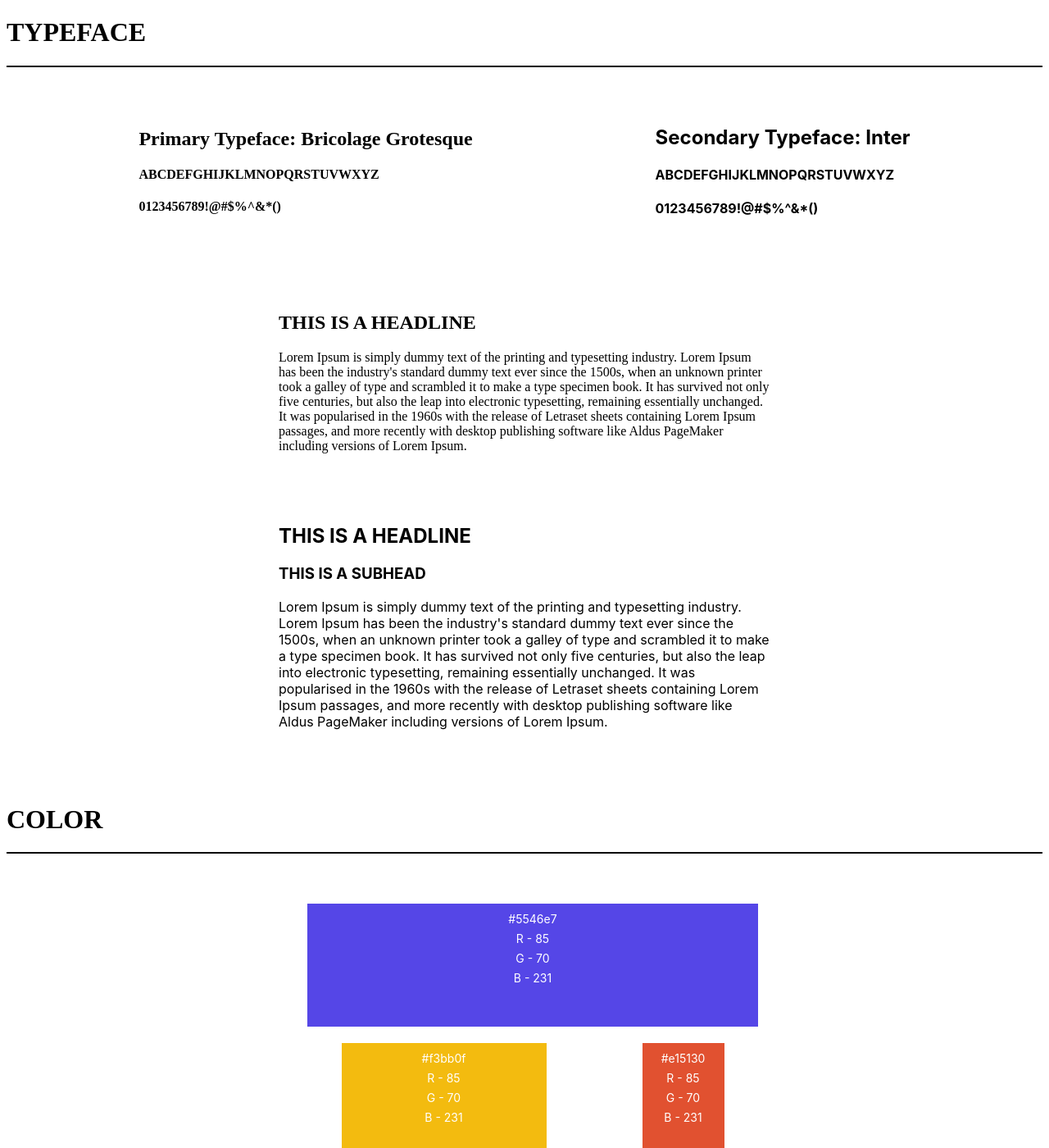
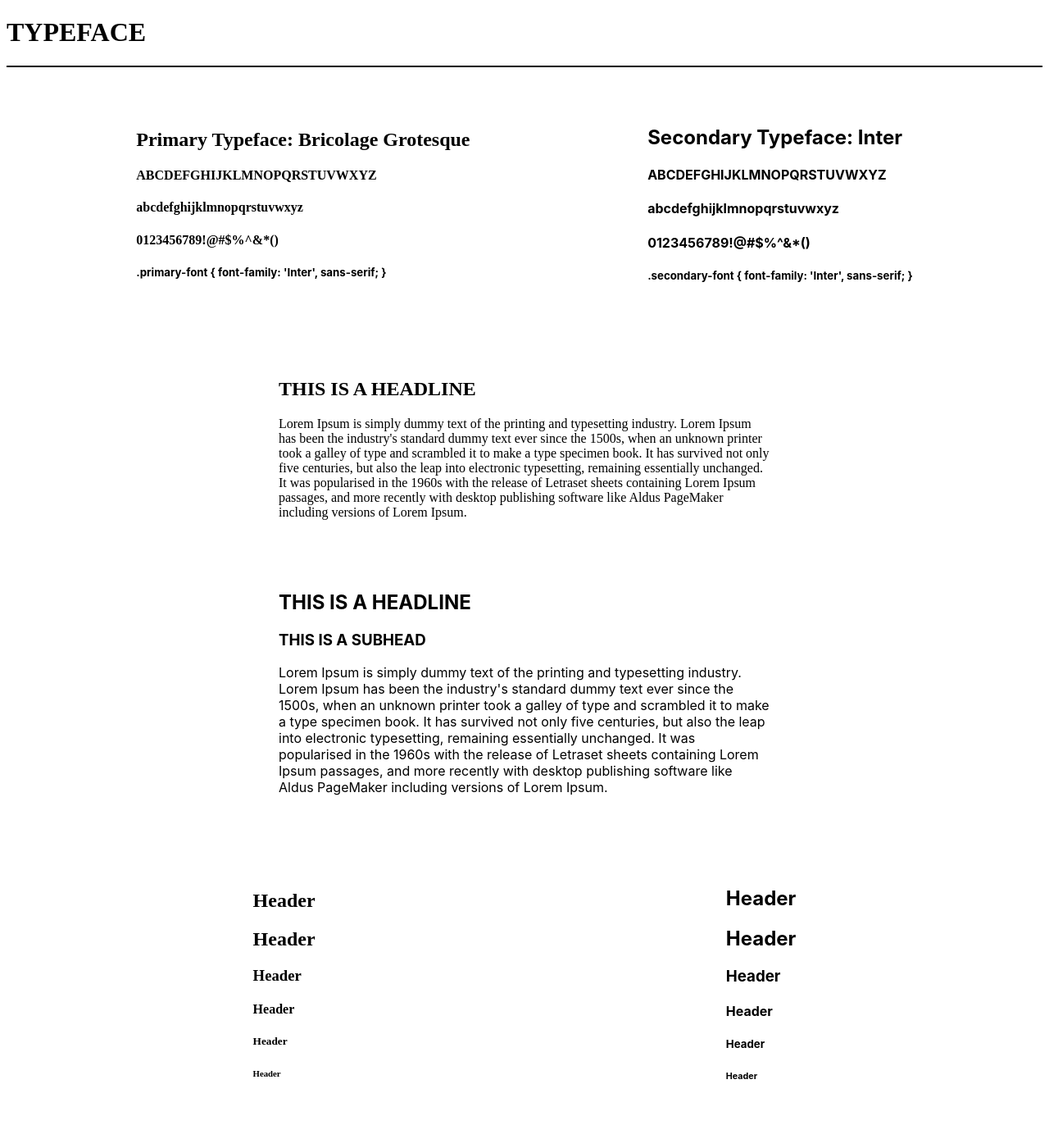
Before and after one commit to Holden-dip/Portfolio-Main, a Jekyll site: the page style-guide/index.html, which Jekyll copies as it is, in a window 1280 px wide and 1400 px high. Shown: the whole window at 82% size. Built offline with Jekyll 4.4.1, drawn with Linux system fonts in a browser that asks for light colours; some of the changed text lies outside the part shown.

Commit message:
April 2nd update

```diff
--- a/style-guide/index.html
+++ b/style-guide/index.html
@@ -13,13 +13,17 @@
 	<div>
 		<h2 class="primary-font">Primary Typeface: Bricolage Grotesque </h2>
 			<h4 class="primary-font">ABCDEFGHIJKLMNOPQRSTUVWXYZ </h4>
+			<h4 class="primary-font"> abcdefghijklmnopqrstuvwxyz</h4>
 			<h4 class="primary-font">0123456789!@#$%^&*()</h4>
+			<h5 class="secondary-font">  .primary-font { font-family: 'Inter', sans-serif; }</h5>
 	</div>
 
 	<div>
 			<h2 class="secondary-font">Secondary Typeface: Inter</h2>
 			<h4 class="secondary-font">ABCDEFGHIJKLMNOPQRSTUVWXYZ</h4>
+			<h4 class="secondary-font"> abcdefghijklmnopqrstuvwxyz</h4>
 			<h4 class="secondary-font">0123456789!@#$%^&*()</h4>
+			<h5 class="secondary-font">  .secondary-font { font-family: 'Inter', sans-serif; }</h5>
 	</div>
 
 	</section>
@@ -39,6 +43,27 @@
 		</article>
 	</section>
 
+	<section class = "flex-container">
+			<div>
+			<h1 class="primary-font">Header</h1>
+			<h2 class="primary-font">Header</h2>
+			<h3 class="primary-font">Header</h3>
+			<h4 class="primary-font">Header</h4>
+			<h5 class="primary-font">Header</h5>
+			<h6 class="primary-font">Header</h6>
+			</div>
+
+			<div>
+			<h1 class="secondary-font">Header</h1>
+			<h2 class="secondary-font">Header</h2>
+			<h3 class="secondary-font">Header</h3>
+			<h4 class="secondary-font">Header</h4>
+			<h5 class="secondary-font">Header</h5>
+			<h6 class="secondary-font">Header</h6>
+			</div>
+
+		</section>
+
 	<h1 class="primary-font"> COLOR </h1>
 		<hr>
 	<section> <!-- Color section -->
@@ -54,18 +79,18 @@
 			<li class="color-two">
 
 				<p>#f3bb0f</p>
-		  		<p>R - 85</p>
-				<p>G - 70</p>
-				<p>B - 231</p>
+		  		<p>R - 243</p>
+				<p>G - 187</p>
+				<p>B - 15</p>
 
 		  </li>
 
 			<li class="color-three">
 
-				<p>#e15130</p>
-				<p>R - 85</p>
-				<p>G - 70</p>
-				<p>B - 231</p>
+			  <p>#e15130</p>
+				<p>R - 225</p>
+				<p>G - 81</p>
+				<p>B - 48</p>
 
 		  </li>
 
```
Also changed, not shown: other parts of style-guide/index.html (+0 -9 lines), index.html (+32 -16 lines).
